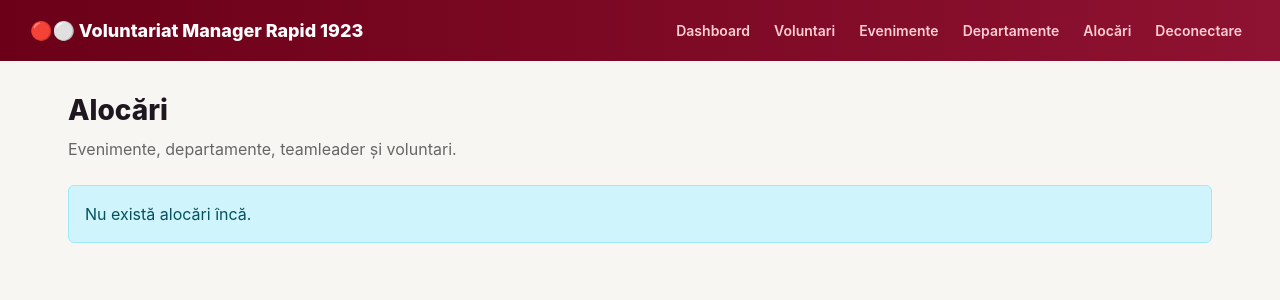
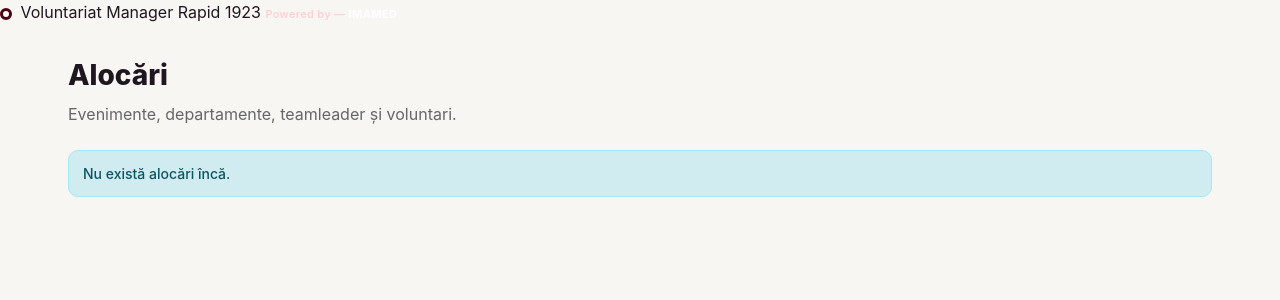
Before and after one commit to indianuciricliu-ops/voluntari-rapid, a Flask app: page /alocari in a window 1280 px wide. Shown: the top 300 px of the page. Run offline with Flask 3, Linux system fonts and the light colour scheme; the visitor is signed in with stand-in values (Sample User, id 1); data that the repository does not hold is empty.

Commit message:
branding: culoare visinie + powered by IMAMED

```diff
--- /dev/null
+++ b/static/style.css
@@ -0,0 +1,230 @@
+/* ============================================
+   RAPID 1923 — VOLUNTARIAT MANAGER
+   Design system central — alb + vișiniu
+   Sponsor: Powered by — IMAMED
+   ============================================ */
+
+:root {
+  --rapid-visiniu: #6b0018;
+  --rapid-visiniu-deschis: #8e1231;
+  --rapid-visiniu-inchis: #4a0010;
+  --rapid-alb: #ffffff;
+  --rapid-bg: #f7f6f2;
+  --rapid-text: #1f1720;
+  --rapid-accent-light: #ffcdd2;
+}
+
+* { box-sizing: border-box; margin: 0; padding: 0; }
+
+body {
+  font-family: Inter, sans-serif;
+  background: var(--rapid-bg);
+  color: var(--rapid-text);
+}
+
+/* ============ TOPBAR / NAVBAR ============ */
+
+.topbar {
+  background: linear-gradient(90deg, var(--rapid-visiniu), var(--rapid-visiniu-deschis));
+  padding: 12px 18px;
+}
+
+.topbar .navbar-brand {
+  color: #fff !important;
+  font-size: 18px;
+  font-weight: 800;
+  display: flex;
+  align-items: center;
+  gap: 6px;
+}
+
+.topbar .brand-block {
+  display: flex;
+  flex-direction: column;
+  line-height: 1.2;
+}
+
+.topbar .nav-link {
+  color: var(--rapid-accent-light) !important;
+  font-size: 14px;
+  font-weight: 600;
+}
+
+.topbar .nav-link:hover {
+  color: #fff !important;
+}
+
+.navbar-toggler {
+  border-color: rgba(255,255,255,.35);
+}
+
+/* ============ BULINA VIȘINIE (logo mark) ============ */
+
+.brand-dot {
+  display: inline-block;
+  width: 12px;
+  height: 12px;
+  border-radius: 50%;
+  background: #ffffff;
+  border: 3px solid var(--rapid-visiniu-inchis);
+  margin-right: 4px;
+  vertical-align: middle;
+  flex-shrink: 0;
+}
+
+/* Variantă pentru fundal alb (ex: login) */
+.brand-dot-onlight {
+  display: inline-block;
+  width: 14px;
+  height: 14px;
+  border-radius: 50%;
+  background: var(--rapid-visiniu);
+  border: 3px solid #fff;
+  box-shadow: 0 0 0 1px var(--rapid-visiniu);
+  margin-right: 6px;
+  vertical-align: middle;
+}
+
+/* ============ POWERED BY — SPONSOR ============ */
+
+.powered-by {
+  color: var(--rapid-accent-light);
+  font-size: 11px;
+  font-weight: 600;
+  letter-spacing: .3px;
+  opacity: .9;
+  margin-top: -2px;
+}
+
+.powered-by strong {
+  color: #fff;
+  font-weight: 800;
+}
+
+.powered-by-login {
+  color: var(--rapid-visiniu);
+  font-size: 12px;
+  font-weight: 700;
+  letter-spacing: .4px;
+  margin-top: 10px;
+  opacity: .85;
+  text-align: center;
+}
+
+.powered-by-footer {
+  text-align: center;
+  font-size: 11px;
+  color: #999;
+  font-weight: 600;
+  padding: 16px 0;
+  letter-spacing: .3px;
+}
+
+.powered-by-footer strong {
+  color: var(--rapid-visiniu);
+}
+
+/* ============ MAIN LAYOUT ============ */
+
+.main {
+  padding: 28px;
+  max-width: 1200px;
+  margin: 0 auto;
+}
+
+.card {
+  background: #fff;
+  border-radius: 16px;
+  padding: 22px;
+  box-shadow: 0 4px 20px rgba(0,0,0,.06);
+  margin-bottom: 18px;
+}
+
+.card h3 {
+  font-size: 16px;
+  font-weight: 800;
+  margin-bottom: 14px;
+}
+
+/* ============ BUTOANE ============ */
+
+.btn {
+  padding: 9px 16px;
+  border-radius: 10px;
+  font-size: 13px;
+  font-weight: 700;
+  cursor: pointer;
+  border: none;
+  text-decoration: none;
+  display: inline-block;
+  margin-right: 8px;
+}
+
+.btn-primary {
+  background: var(--rapid-visiniu);
+  color: #fff;
+}
+
+.btn-primary:hover {
+  background: var(--rapid-visiniu-deschis);
+}
+
+.btn-outline {
+  background: transparent;
+  border: 1.5px solid #ddd;
+  color: #333;
+}
+
+.btn-danger {
+  background: #f8d7da;
+  color: #721c24;
+}
+
+.btn-sm {
+  padding: 6px 12px;
+  font-size: 12px;
+  border-radius: 8px;
+}
+
+/* ============ ALERTE ============ */
+
+.alert {
+  padding: 12px 14px;
+  border-radius: 10px;
+  margin-bottom: 16px;
+  font-size: 14px;
+  font-weight: 500;
+}
+
+.alert-success { background: #d4edda; color: #155724; }
+.alert-danger  { background: #f8d7da; color: #721c24; }
+.alert-info    { background: #d1ecf1; color: #0c5460; }
+
+/* ============ BADGES ============ */
+
+.badge {
+  display: inline-block;
+  padding: 4px 10px;
+  border-radius: 999px;
+  font-size: 12px;
+  font-weight: 700;
+}
+
+.admin       { background: #ffd7dd; color: var(--rapid-visiniu); }
+.coordonator { background: #fff3cd; color: #856404; }
+.voluntar    { background: #d4edda; color: #155724; }
+.dept        { background: #e8f0fe; color: #1a56db; }
+
+.ok       { background: #d4edda; color: #155724; }
+.absent   { background: #f8d7da; color: #721c24; }
+.intarziat{ background: #fff3cd; color: #856404; }
+.vin      { background: #d4edda; color: #155724; }
+.nu_vin   { background: #f8d7da; color: #721c24; }
+.poate    { background: #fff3cd; color: #856404; }
+
+/* ============ RESPONSIVE ============ */
+
+@media (max-width: 768px) {
+  .main { padding: 16px; }
+  .topbar .navbar-brand { font-size: 16px; }
+}
--- a/templates/alocari.html
+++ b/templates/alocari.html
@@ -5,25 +5,22 @@
   <meta name="viewport" content="width=device-width, initial-scale=1.0">
   <title>Alocări — Voluntariat Manager Rapid</title>
   <link href="https://cdn.jsdelivr.net/npm/bootstrap@5.3.3/dist/css/bootstrap.min.css" rel="stylesheet">
+  <link href="https://cdn.jsdelivr.net/npm/bootstrap@5.3.3/dist/css/bootstrap.min.css" rel="stylesheet">
+<link href="{{ url_for('static', filename='style.css') }}" rel="stylesheet">
 <style>
-    body { background:#f7f6f2; color:#1f1720; font-family:Inter,sans-serif; }
-    .topbar { background: linear-gradient(90deg,#6b0018,#8e1231); padding: 12px 18px; }
-    .topbar .navbar-brand { color:#fff !important; font-size:18px; font-weight:800; }
-    .topbar .nav-link { color:#ffcdd2 !important; font-size:14px; font-weight:600; }
-    .topbar .nav-link:hover { color:#fff !important; }
-    .main { padding:28px; max-width:1200px; margin:0 auto; }
   .page-title { font-size:28px; font-weight:800; margin-bottom:6px; }
   .page-sub { color:#666; margin-bottom:24px; }
   .accordion-button { font-weight:700; }
   .event-box { background:#fff; border-radius:16px; box-shadow:0 4px 20px rgba(0,0,0,.06); overflow:hidden; }
-    .card { border:0; box-shadow:0 4px 20px rgba(0,0,0,.06); }
 </style>
-</head>
-<body>
 
-<nav class="navbar navbar-expand-lg navbar-dark topbar">
-  <div class="container-fluid">
-    <a class="navbar-brand" href="{{ url_for('index') }}">🔴⚪ Voluntariat Manager Rapid 1923</a>
+<a class="navbar-brand" href="{{ url_for('index') }}">
+  <span class="brand-dot"></span>
+  <span class="brand-block">
+    Voluntariat Manager Rapid 1923
+    <span class="powered-by">Powered by — <strong>IMAMED</strong></span>
+  </span>
+</a>
     <button class="navbar-toggler" type="button" data-bs-toggle="collapse" data-bs-target="#mainNavbar" aria-controls="mainNavbar" aria-expanded="false" aria-label="Deschide meniul">
       <span class="navbar-toggler-icon"></span>
     </button>
```
Lines whose indentation alone changed are shown as unchanged.
